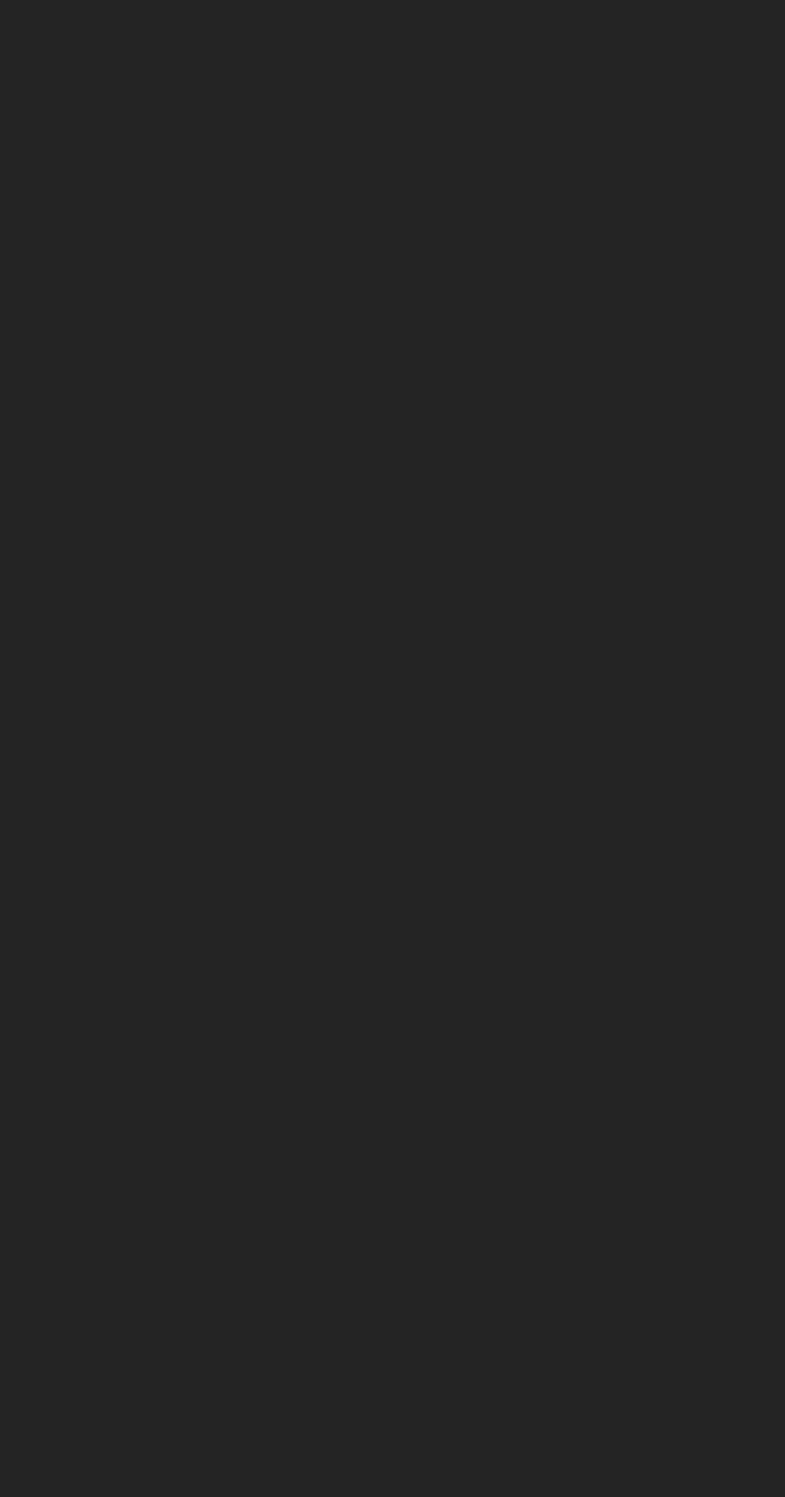
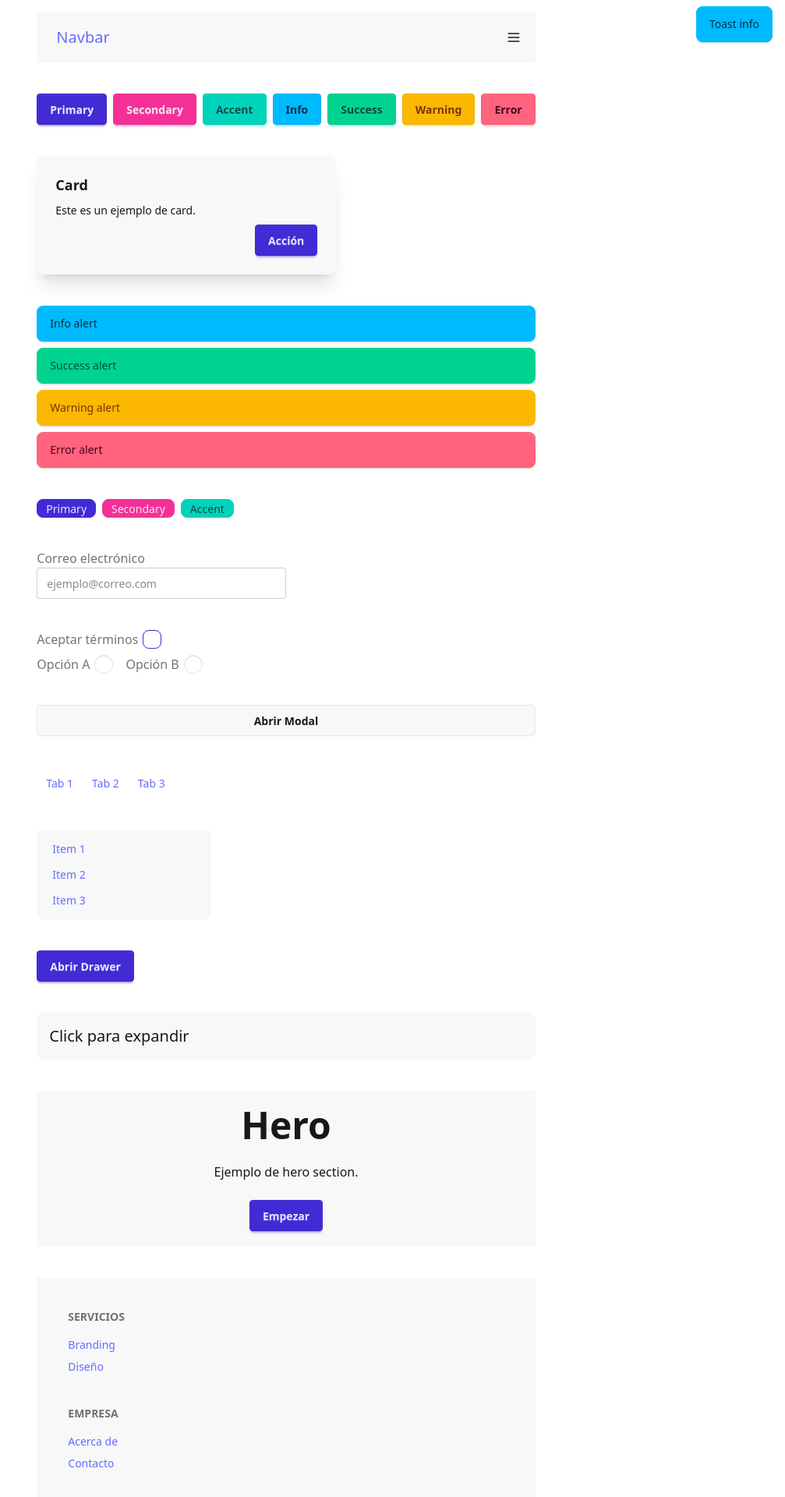
Before and after one commit to ricardozsp1515-stack/HeleaniRepository, a React (Vite) app in the folder frontend/: page /test in a window 1280 px wide. Shown: the part 8-1928 px from the top of the page at 78% size, without its empty margins (273-1280 px from the left). Before the commit the page ends 800 px from the top, so only its background shows below. Built offline with nearby package versions, Linux system fonts and the light colour scheme.

Commit message:
Daisy UI ya funcional

```diff
--- a/frontend/package.json
+++ b/frontend/package.json
@@ -15,6 +15,7 @@
     "@tailwindcss/vite": "^4.1.18",
     "react": "^19.2.0",
     "react-dom": "^19.2.0",
+    "react-router-dom": "^7.17.0",
     "tailwindcss": "^4.1.18"
   },
   "devDependencies": {
--- a/frontend/src/App.tsx
+++ b/frontend/src/App.tsx
@@ -2,14 +2,20 @@
 //import reactLogo from './assets/react.svg'
 //import viteLogo from '/vite.svg'
 //import './App.css'
-
-
+import { BrowserRouter as Router, Routes, Route, Link } from "react-router-dom";
+import Daisy_test from "./components/Daisy_test"
 
 function App() {
 
   return (
     <>
 
+      <Router>
+        <Routes>
+          <Route path="/test" element={<Daisy_test></Daisy_test>}></Route>
+        </Routes>
+      </Router>
+
     </>
   )
 }
--- /dev/null
+++ b/frontend/src/components/Daisy_test.tsx
@@ -0,0 +1,171 @@
+export default function Daisy_test() {
+    return (
+
+
+    <div data-theme="light" className="min-h-screen bg-base-100 flex items-center justify-center">
+        <div className="p-6 flex flex-col gap-10">
+            {/* Navbar */}
+            <div className="navbar bg-base-200">
+                <div className="flex-1">
+                    <a className="btn btn-ghost normal-case text-xl">Navbar</a>
+                </div>
+                <div className="flex-none">
+                    <button className="btn btn-square btn-ghost">
+                        <svg xmlns="http://www.w3.org/2000/svg" className="h-5 w-5" fill="none"
+                            viewBox="0 0 24 24" stroke="currentColor"><path strokeLinecap="round"
+                                strokeLinejoin="round" strokeWidth="2" d="M4 6h16M4 12h16M4 18h16" /></svg>
+                    </button>
+                </div>
+            </div>
+            {/* Botones */}
+            <div className="flex gap-2">
+                <button className="btn btn-primary">Primary</button>
+                <button className="btn btn-secondary">Secondary</button>
+                <button className="btn btn-accent">Accent</button>
+                <button className="btn btn-info">Info</button>
+                <button className="btn btn-success">Success</button>
+                <button className="btn btn-warning">Warning</button>
+                <button className="btn btn-error">Error</button>
+            </div>
+
+            {/* Card */}
+            <div className="card w-96 bg-base-200 shadow-xl">
+                <div className="card-body">
+                    <h2 className="card-title">Card</h2>
+                    <p>Este es un ejemplo de card.</p>
+                    <div className="card-actions justify-end">
+                        <button className="btn btn-primary">Acción</button>
+                    </div>
+                </div>
+            </div>
+
+            {/* Alertas */}
+            <div className="flex flex-col gap-2">
+                <div className="alert alert-info"><span>Info alert</span></div>
+                <div className="alert alert-success"><span>Success alert</span></div>
+                <div className="alert alert-warning"><span>Warning alert</span></div>
+                <div className="alert alert-error"><span>Error alert</span></div>
+            </div>
+
+            {/* Badge */}
+            <div className="flex gap-2">
+                <span className="badge badge-primary">Primary</span>
+                <span className="badge badge-secondary">Secondary</span>
+                <span className="badge badge-accent">Accent</span>
+            </div>
+
+            {/* Input + Form */}
+            <div className="form-control w-full max-w-xs">
+                <label className="label">
+                    <span className="label-text">Correo electrónico</span>
+                </label>
+                <input type="text" placeholder="ejemplo@correo.com" className="input input-bordered w-full max-w-xs" />
+            </div>
+
+            {/* Checkbox y Radio */}
+            <div className="flex flex-col gap-2">
+                <label className="cursor-pointer label">
+                    <span className="label-text">Aceptar términos</span>
+                    <input type="checkbox" className="checkbox checkbox-primary" />
+                </label>
+                <div className="flex gap-4">
+                    <label className="label cursor-pointer">
+                        <span className="label-text">Opción A</span>
+                        <input type="radio" name="radio-1" className="radio checked:bg-blue-500" />
+                    </label>
+                    <label className="label cursor-pointer">
+                        <span className="label-text">Opción B</span>
+                        <input type="radio" name="radio-1" className="radio checked:bg-red-500" />
+                    </label>
+                </div>
+            </div>
+
+            {/* Modal (ejemplo básico) */}
+            <button className="btn" onClick={() => (document.getElementById("my_modal")as HTMLDialogElement)?.showModal()}>
+                Abrir Modal
+            </button>
+            <dialog id="my_modal" className="modal">
+                <div className="modal-box">
+                    <h3 className="font-bold text-lg">¡Hola!</h3>
+                    <p className="py-4">Este es un modal de DaisyUI.</p>
+                    <div className="modal-action">
+                        <form method="dialog">
+                            <button className="btn">Cerrar</button>
+                        </form>
+                    </div>
+                </div>
+            </dialog>
+            {/* Tabs */}
+            <div className="tabs">
+                <a className="tab tab-bordered">Tab 1</a>
+                <a className="tab tab-bordered tab-active">Tab 2</a>
+                <a className="tab tab-bordered">Tab 3</a>
+            </div>
+
+            {/* Menu */}
+            <ul className="menu bg-base-200 w-56 rounded-box">
+                <li><a>Item 1</a></li>
+                <li><a>Item 2</a></li>
+                <li><a>Item 3</a></li>
+            </ul>
+
+            {/* Drawer */}
+            <div className="drawer">
+                <input id="my-drawer" type="checkbox" className="drawer-toggle" />
+                <div className="drawer-content">
+                    <label htmlFor="my-drawer" className="btn btn-primary">Abrir Drawer</label>
+                </div>
+                <div className="drawer-side">
+                    <label htmlFor="my-drawer" className="drawer-overlay"></label>
+                    <ul className="menu p-4 w-80 bg-base-200">
+                        <li><a>Sidebar Item 1</a></li>
+                        <li><a>Sidebar Item 2</a></li>
+                    </ul>
+                </div>
+            </div>
+
+            {/* Collapse */}
+            <div className="collapse bg-base-200">
+                <input type="checkbox" />
+                <div className="collapse-title text-xl font-medium">
+                    Click para expandir
+                </div>
+                <div className="collapse-content">
+                    <p>Contenido oculto</p>
+                </div>
+            </div>
+
+            {/* Toast */}
+            <div className="toast toast-top toast-end">
+                <div className="alert alert-info"><span>Toast info</span></div>
+            </div>
+
+            {/* Hero */}
+            <div className="hero min-h-[200px] bg-base-200">
+                <div className="hero-content text-center">
+                    <div className="max-w-md">
+                        <h1 className="text-5xl font-bold">Hero</h1>
+                        <p className="py-6">Ejemplo de hero section.</p>
+                        <button className="btn btn-primary">Empezar</button>
+                    </div>
+                </div>
+            </div>
+
+            {/* Footer */}
+            <footer className="footer p-10 bg-base-200 text-base-content">
+                <div>
+                    <span className="footer-title">Servicios</span>
+                    <a className="link link-hover">Branding</a>
+                    <a className="link link-hover">Diseño</a>
+                </div>
+                <div>
+                    <span className="footer-title">Empresa</span>
+                    <a className="link link-hover">Acerca de</a>
+                    <a className="link link-hover">Contacto</a>
+                </div>
+            </footer>
+        </div>
+    </div>
+    );
+
+}
--- a/frontend/src/index.css
+++ b/frontend/src/index.css
@@ -1,19 +1,17 @@
 @import "tailwindcss";
 
-@plugin "daisyui" {
-
-  themes: ["light", "dark", "cupcake"];
-
-}
+@plugin "daisyui" {}
 
 :root {
   font-family: system-ui, Avenir, Helvetica, Arial, sans-serif;
   line-height: 1.5;
   font-weight: 400;
 
+  /*
   color-scheme: light dark;
   color: rgba(255, 255, 255, 0.87);
   background-color: #242424;
+*/
 
   font-synthesis: none;
   text-rendering: optimizeLegibility;
```
Also changed, not shown: 1 other file (tests, documents, lock files or other folders).
